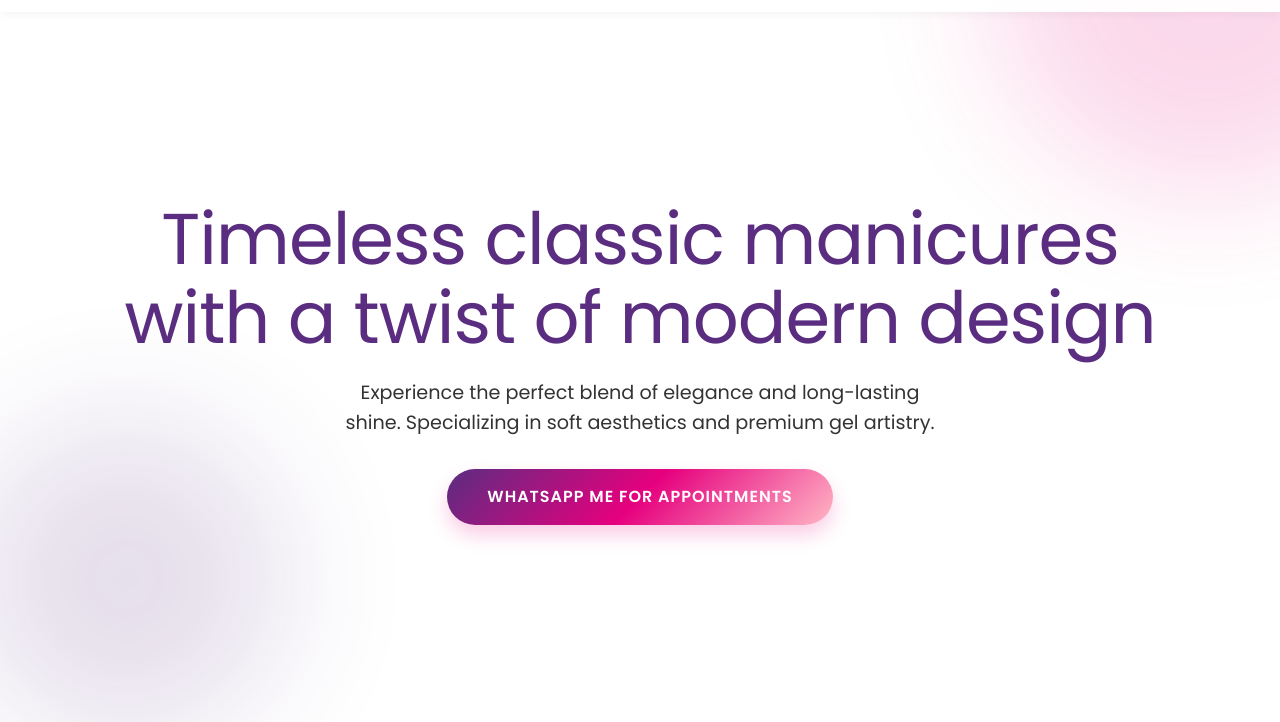
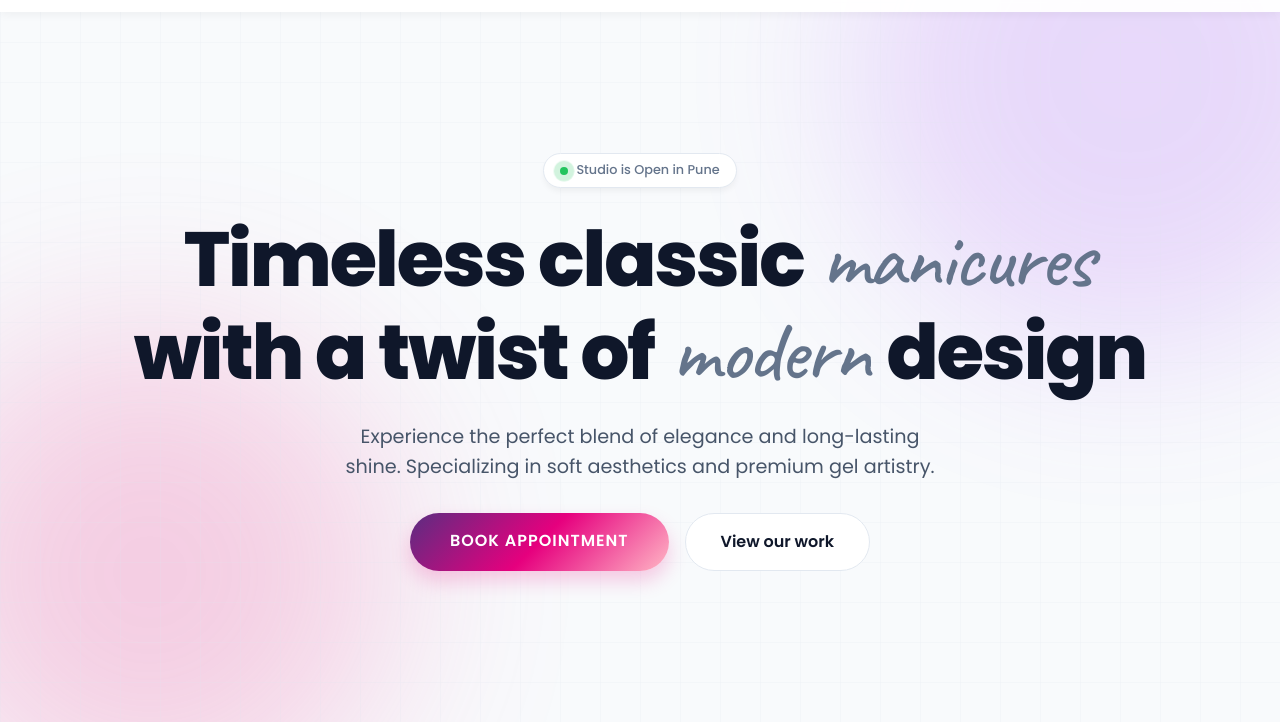
Before and after one commit to gelxscapestudio/gelxscapestudio.github.io, a plain HTML site: page index.html in a window 1280 px wide. Shown: the part 78-800 px from the top of the page. Drawn offline with nearby package versions, Linux system fonts and the light colour scheme.

Commit message:
updated hero section

```diff
--- a/css/style.css
+++ b/css/style.css
@@ -1,4 +1,4 @@
-@import url('https://fonts.googleapis.com/css2?family=Poppins:wght@300;400;500;600;700;800&display=swap');
+@import url('https://fonts.googleapis.com/css2?family=Poppins:wght@300;400;500;600;700;800&family=Caveat:wght@400..700&display=swap');
 
 :root {
     --primary-color: #FFFFFF;
@@ -120,62 +120,153 @@ nav {
     display: flex;
     align-items: center;
     justify-content: center;
-    background: transparent;
+    background-color: #F8FAFC;
     text-align: center;
     padding-top: 80px;
     position: relative;
     overflow: hidden;
 }
 
-.hero-blobs {
+.hero-bg-elements {
     position: absolute;
     top: 0;
     left: 0;
     width: 100%;
     height: 100%;
-    z-index: -1;
+    z-index: 0;
 }
 
-.blob {
+.grid-overlay {
+    position: absolute;
+    width: 100%;
+    height: 100%;
+    background-image:
+        linear-gradient(rgba(226, 232, 240, 0.4) 1px, transparent 1px),
+        linear-gradient(90deg, rgba(226, 232, 240, 0.4) 1px, transparent 1px);
+    background-size: 40px 40px;
+    opacity: 0.5;
+}
+
+.glow-blob {
     position: absolute;
     border-radius: 50%;
-    filter: blur(60px);
-    opacity: 0.15;
-    animation: float 20s infinite alternate ease-in-out;
+    filter: blur(80px);
+    opacity: 0.2;
+    animation: pulse-glow 10s infinite alternate ease-in-out;
 }
 
 .blob-1 {
-    width: 400px;
-    height: 400px;
-    background: var(--secondary-color);
+    width: 500px;
+    height: 500px;
+    background: #A855F7; /* Violet */
     top: -100px;
     right: -100px;
 }
 
 .blob-2 {
-    width: 300px;
-    height: 300px;
-    background: var(--accent-color);
+    width: 400px;
+    height: 400px;
+    background: #EC4899; /* Fuchsia */
     bottom: -50px;
     left: -50px;
     animation-delay: -5s;
-    animation-duration: 25s;
 }
 
-@keyframes float {
-    0% { transform: translate(0, 0) scale(1); }
-    33% { transform: translate(30px, -50px) scale(1.1); }
-    66% { transform: translate(-20px, 20px) scale(0.9); }
-    100% { transform: translate(0, 0) scale(1); }
+@keyframes pulse-glow {
+    0% { transform: scale(1); opacity: 0.15; }
+    100% { transform: scale(1.2); opacity: 0.25; }
+}
+
+.hero-content {
+    position: relative;
+    z-index: 10;
+}
+
+.status-badge {
+    display: inline-flex;
+    align-items: center;
+    gap: 8px;
+    padding: 6px 16px;
+    background: white;
+    border: 1px solid #E2E8F0;
+    border-radius: 100px;
+    font-size: 0.8rem;
+    font-weight: 500;
+    color: #64748B;
+    margin-bottom: 24px;
+    box-shadow: 0 4px 6px -1px rgba(0, 0, 0, 0.05);
+}
+
+.pulse-dot {
+    width: 8px;
+    height: 8px;
+    background-color: #22C55E;
+    border-radius: 50%;
+    position: relative;
+}
+
+.pulse-dot::after {
+    content: '';
+    position: absolute;
+    top: 0;
+    left: 0;
+    width: 100%;
+    height: 100%;
+    background-color: #22C55E;
+    border-radius: 50%;
+    animation: dot-ping 1.5s cubic-bezier(0, 0, 0.2, 1) infinite;
+}
+
+@keyframes dot-ping {
+    75%, 100% { transform: scale(3); opacity: 0; }
 }
 
 .hero-content h1 {
-    font-size: 4.5rem;
-    margin-bottom: 20px;
-    font-weight: 400;
-    letter-spacing: -1px;
+    font-size: 4.8rem;
     line-height: 1.1;
-    text-transform: none;
+    margin-bottom: 24px;
+    color: #0F172A;
+    font-weight: 800;
+    letter-spacing: -2px;
+}
+
+.accent-text {
+    font-family: 'Caveat', cursive;
+    color: #64748B;
+    font-weight: 500;
+    font-size: 1.1em;
+    margin: 0 5px;
+}
+
+.hero-content p {
+    font-size: 1.25rem;
+    color: #475569;
+    max-width: 650px;
+    margin: 0 auto 40px;
+    line-height: 1.6;
+}
+
+.hero-cta {
+    display: flex;
+    justify-content: center;
+    gap: 16px;
+}
+
+.cta-secondary {
+    display: inline-block;
+    padding: 15px 35px;
+    background: white;
+    color: #0F172A;
+    border: 1px solid #E2E8F0;
+    border-radius: 50px;
+    font-weight: 600;
+    transition: var(--transition);
+}
+
+.cta-secondary:hover {
+    background: #F8FAFC;
+    transform: translateY(-2px);
+    box-shadow: 0 4px 6px -1px rgba(0, 0, 0, 0.1);
 }
 
 @media (max-width: 768px) {
--- a/index.html
+++ b/index.html
@@ -102,15 +102,23 @@
     <main>
         <!-- Home Section -->
         <section id="home" class="hero">
-            <div class="hero-blobs">
-                <div class="blob blob-1"></div>
-                <div class="blob blob-2"></div>
+            <div class="hero-bg-elements">
+                <div class="glow-blob blob-1"></div>
+                <div class="glow-blob blob-2"></div>
+                <div class="grid-overlay"></div>
             </div>
             <div class="container">
                 <div class="hero-content">
-                    <h1>Timeless classic manicures <br> with a twist of modern design</h1>
+                    <div class="status-badge">
+                        <span class="pulse-dot"></span>
+                        Studio is Open in Pune
+                    </div>
+                    <h1>Timeless classic <span class="accent-text">manicures</span> <br> with a twist of <span class="accent-text">modern</span> design</h1>
                     <p>Experience the perfect blend of elegance and long-lasting shine. Specializing in soft aesthetics and premium gel artistry.</p>
-                    <a href="#" class="cta-button whatsapp-link">WhatsApp me for appointments</a>
+                    <div class="hero-cta">
+                        <a href="#" class="cta-button whatsapp-link">Book Appointment</a>
+                        <a href="#gallery" class="cta-secondary">View our work</a>
+                    </div>
                 </div>
             </div>
         </section>
```
